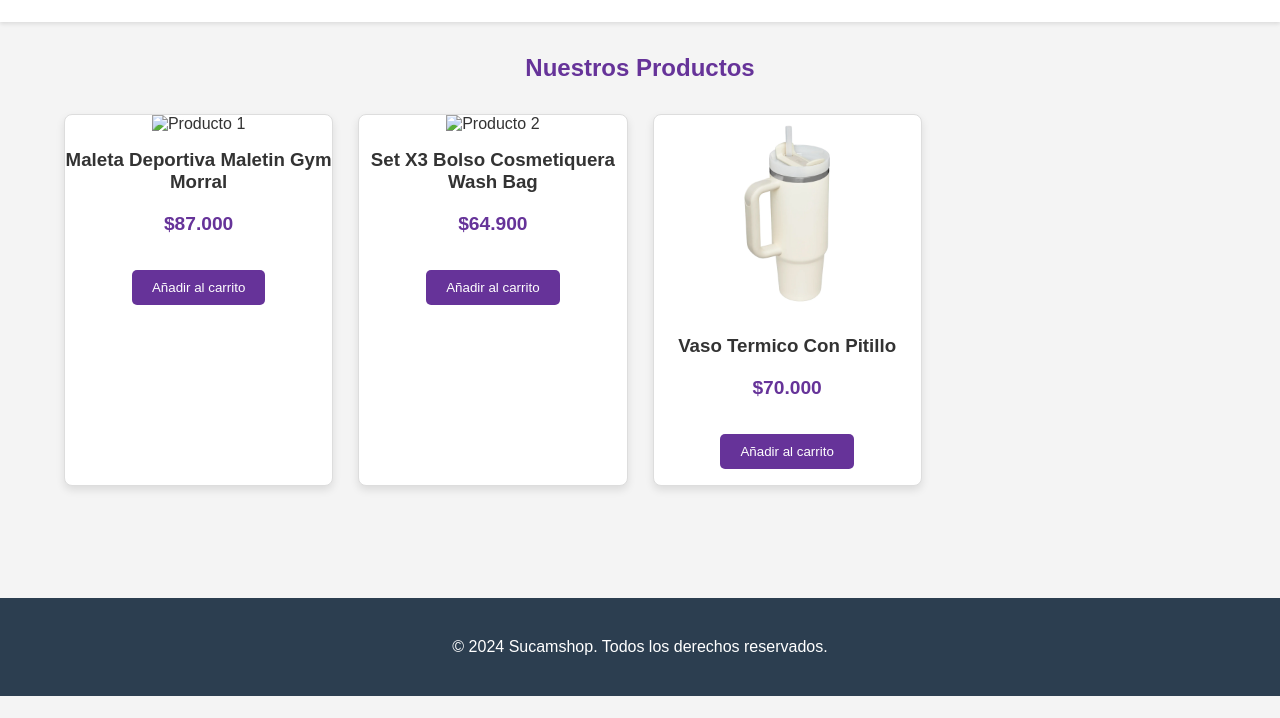
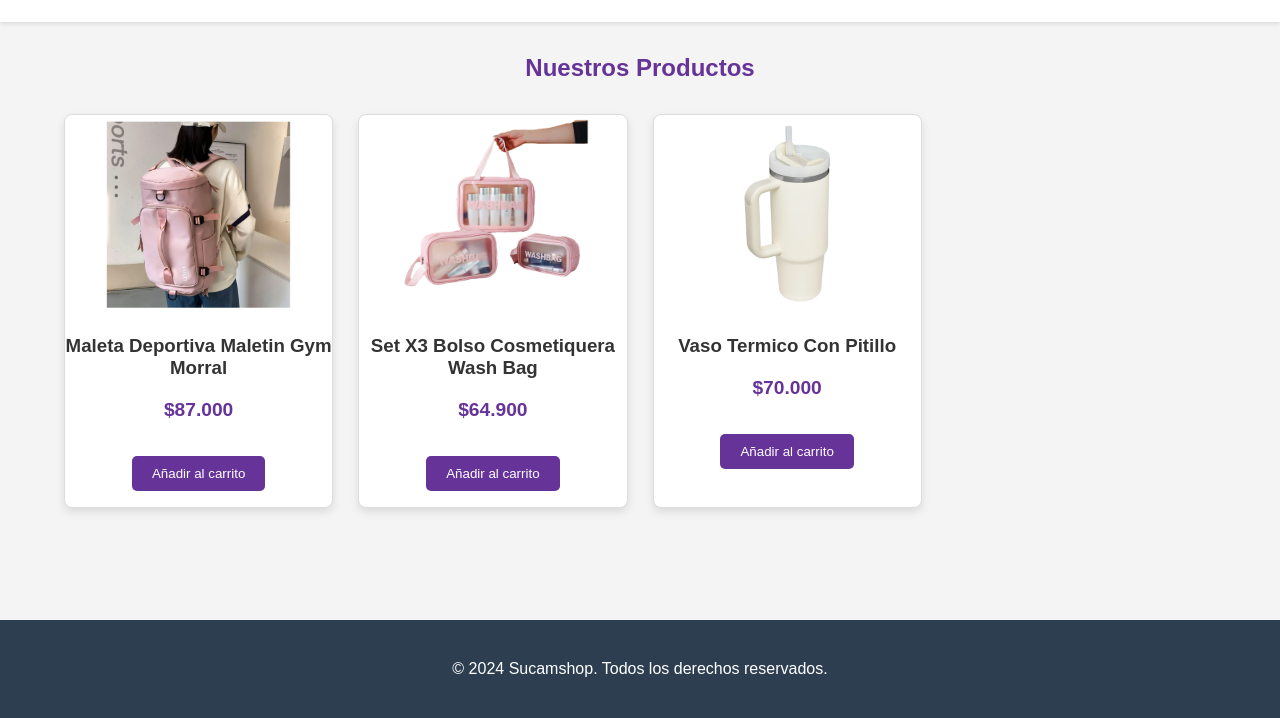
Before and after one commit to JCDEV2022/sucamshop2, a plain HTML site: page index.html in a window 1280 px wide. Shown: the part 160-878 px from the top of the page. Before the commit the page ends 856 px from the top, so only its background shows below. Drawn offline with Linux system fonts and the light colour scheme.

Commit message:
Update index.html

```diff
--- a/index.html
+++ b/index.html
@@ -143,7 +143,7 @@
         <div class="product-grid">
             <!-- Ejemplo de un producto -->
             <div class="product-card">
-                <img src="imagenes/Maleta Deportiva Maletin Gym Morral negro.jfif" alt="Producto 1">
+                <img src="imagenes/Maleta Deportiva Maletin Gym Morral rosa.jfif" alt="Producto 1">
                 <h3>Maleta Deportiva Maletin Gym Morral</h3>
                 <p class="price">$87.000</p>
                 <button>Añadir al carrito</button>
@@ -151,7 +151,7 @@
 
             <!-- Ejemplo de otro producto -->
             <div class="product-card">
-                <img src="imagenes/Set X3 Bolso Cosmetiquera Wash Bag 6.jpg" alt="Producto 2">
+                <img src="imagenes/Set X3 Bolso Cosmetiquera Wash Bag 1.jpg" alt="Producto 2">
                 <h3>Set X3 Bolso Cosmetiquera Wash Bag</h3>
                 <p class="price">$64.900</p>
                 <button>Añadir al carrito</button>
```
